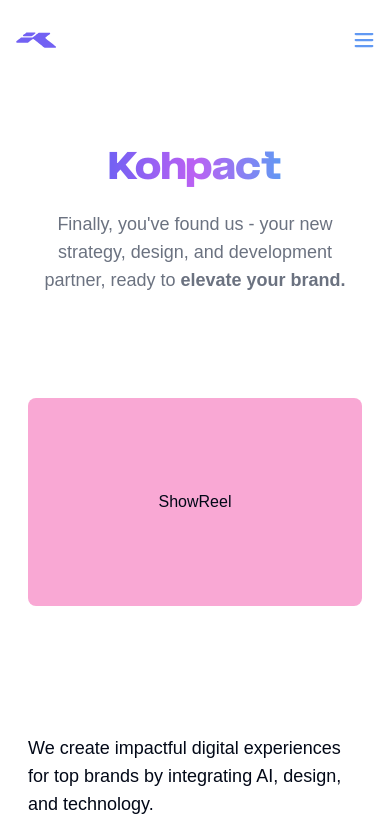
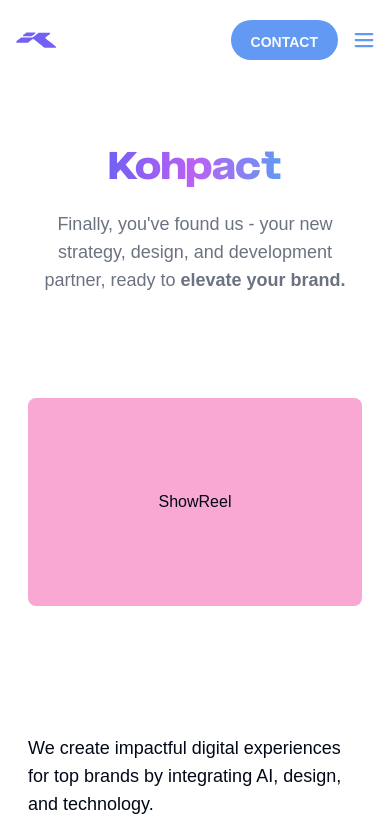
Before and after one commit to praneeth-ayla/Kohpact, a Next.js app: page / in a window 390 px wide. Shown: the top 838 px of the page. Built offline with nearby package versions, Linux system fonts and the light colour scheme; a web font is replaced by a local one.

Commit message:
links to contact page

```diff
--- a/src/components/Footer.tsx
+++ b/src/components/Footer.tsx
@@ -19,6 +19,8 @@
 						<div className="text-2xl md:text-3xl lg:text-5xl font-black w-4/5 font-bomstad">
 							You Could Always Click This Button
 						</div>
+						{/* <Link href={process.env.NEXT_PUBLIC_CALENDLY_URL || ""}> */}
+						<Link href={"/contact"}>
 							<Button className="rounded-full my-4 font-bold text-lg px-8 py-6 flex gap-3 justify-center items-center bg-accent">
 								Contact us
 								<Image
@@ -28,6 +30,7 @@
 									height={17}
 								/>
 							</Button>
+						</Link>
 					</div>
 					<div className="flex flex-col gap-3 text-lg">
 						<div>It all starts here</div>
--- a/src/components/Navbar.tsx
+++ b/src/components/Navbar.tsx
@@ -29,7 +29,7 @@
 				!isLight && "bg-black text-white-purple"
 			}`}>
 			<header className="sticky top-0 flex h-20 items-center gap-4  px-4 md:px-20 lg:px-24 2xl:px-28">
-				<div className="flex lg:grid grid-cols-3 w-full items-center gap-4 md:ml-auto md:gap-2 lg:gap-10 justify-between">
+				<div className="flex justify-between w-full items-center">
 					<Link
 						href="/"
 						className="flex items-center gap-2  col-start-1">
@@ -85,12 +85,13 @@
 								ABOUT
 							</Link>
 						</div>
-						<Link href="/contact">
-							<Button className="bg-accent rounded-full pt-3 font-extrabold px-5">
-								CONTACT
-							</Button>
-						</Link>
 					</nav>
+					<Link href={"/contact"}>
+						{/* <Link href={process.env.NEXT_PUBLIC_CALENDLY_URL || ""}> */}
+						<Button className="bg-accent rounded-full pt-3 font-extrabold px-5">
+							CONTACT
+						</Button>
+					</Link>
 				</div>
 				<Sheet>
 					<SheetTrigger asChild>
```
Lines whose indentation alone changed are shown as unchanged.
